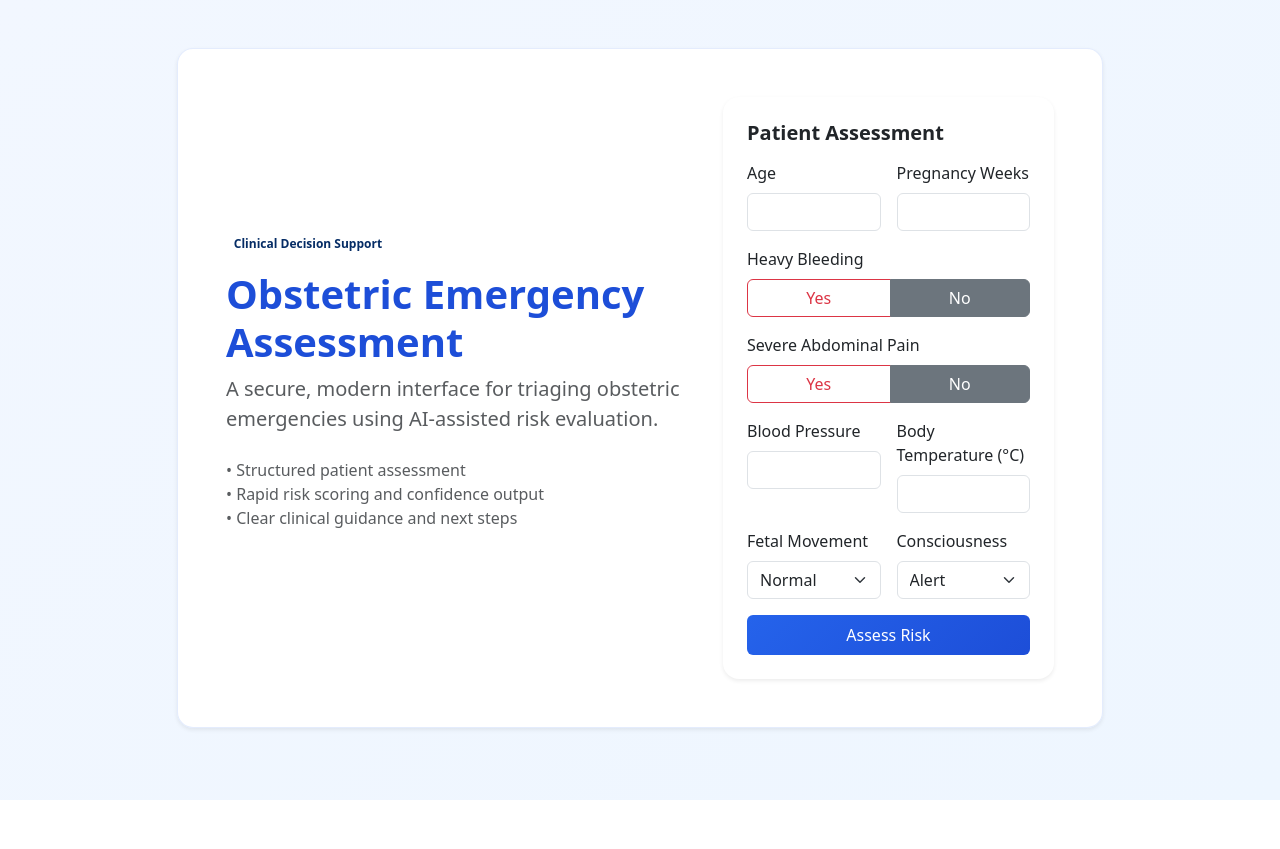
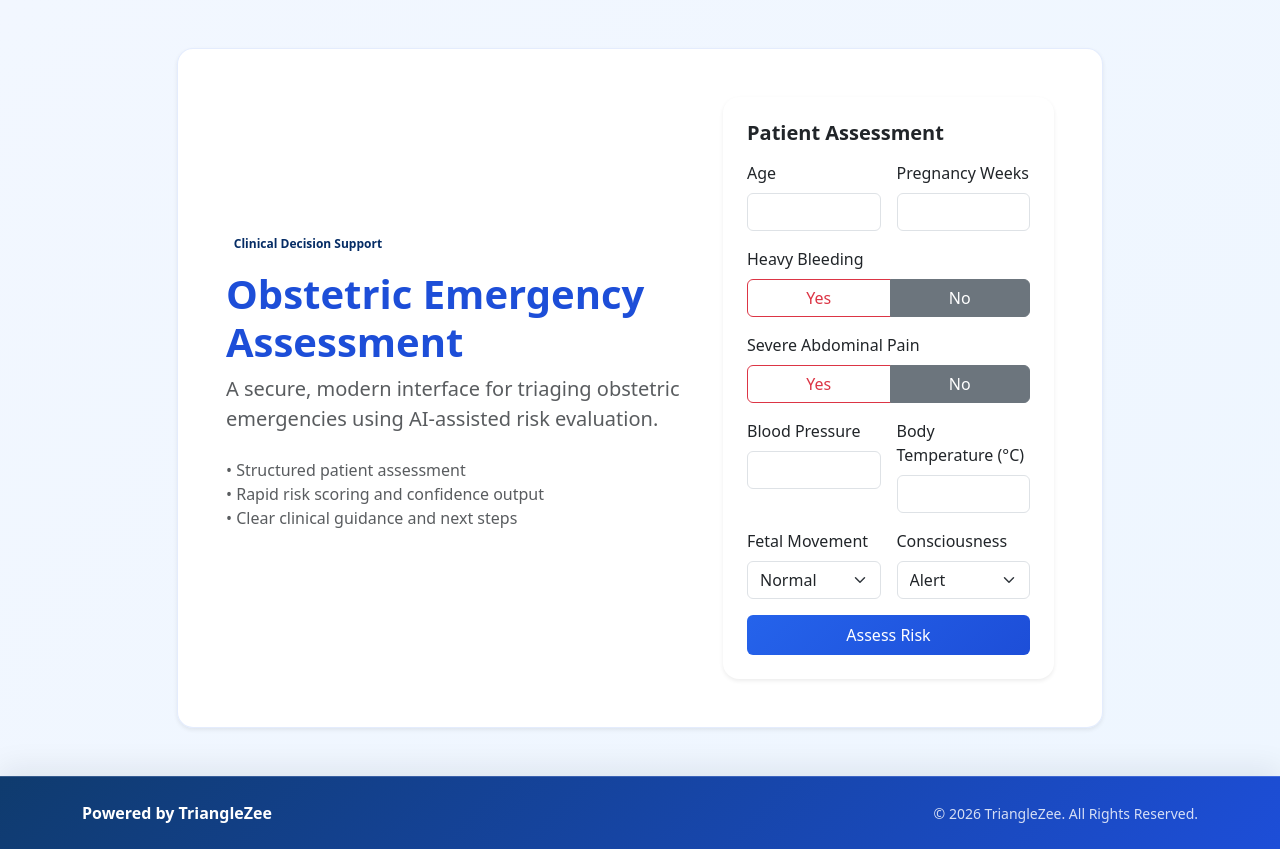
Before and after one commit to zeeza10/AI-Obstetric-Emergency-Decision-Support-System, a Flask app: page / in a window 1280 px wide. Before the commit the page ends 800 px from the top, so only its background shows below. Run offline with Flask 3, Linux system fonts and the light colour scheme.

Commit message:
Refactor project into modular architecture

```diff
--- a/app.py
+++ b/app.py
@@ -11,8 +11,7 @@ from core import (
     MissingValueError,
 )
 from core.explanation import generate_shap_explanation
-from core.patient import PatientInfo
-from predict import predict_risk
+from predict import predict_from_form_data
 
 app = Flask(__name__, template_folder="templates", static_folder="static")
 
@@ -27,35 +26,7 @@ def index() -> str:
 def predict() -> str:
     """Process the patient form and render the assessment result."""
     try:
-        age = int(request.form.get("age", "0"))
-        pregnancy_weeks = int(request.form.get("pregnancy_weeks", "0"))
-        heavy_bleeding = request.form.get("heavy_bleeding") == "true"
-        severe_abdominal_pain = request.form.get("severe_abdominal_pain") == "true"
-        blood_pressure = int(request.form.get("blood_pressure", "0"))
-        body_temperature = float(request.form.get("body_temperature", "0"))
-        fetal_movement = request.form.get("fetal_movement", "Normal")
-        consciousness = request.form.get("consciousness", "Alert")
-
-        result = predict_risk(
-            age=age,
-            pregnancy_weeks=pregnancy_weeks,
-            heavy_bleeding=heavy_bleeding,
-            severe_abdominal_pain=severe_abdominal_pain,
-            blood_pressure=blood_pressure,
-            body_temperature=body_temperature,
-            fetal_movement=fetal_movement,
-            consciousness=consciousness,
-        )
-        patient = PatientInfo(
-            age=age,
-            pregnancy_weeks=pregnancy_weeks,
-            heavy_bleeding=heavy_bleeding,
-            severe_abdominal_pain=severe_abdominal_pain,
-            blood_pressure=blood_pressure,
-            body_temperature=body_temperature,
-            fetal_movement=fetal_movement,
-            consciousness=consciousness,
-        )
+        result, patient = predict_from_form_data(request.form)
         explanation = generate_shap_explanation(patient, result)
         risk_class = result.risk_level.lower().replace(" ", "-")
         return render_template(
--- a/core/recommendation.py
+++ b/core/recommendation.py
@@ -2,9 +2,10 @@
 
 from __future__ import annotations
 
-from typing import Dict, Tuple
+from typing import TYPE_CHECKING, Dict, Tuple
 
-from .risk_engine import AssessmentResult
+if TYPE_CHECKING:
+    from .risk_engine import AssessmentResult
 
 
 def get_clinical_guidance(risk_level: str) -> Tuple[str, str]:
--- a/predict.py
+++ b/predict.py
@@ -8,7 +8,7 @@ backends.
 
 from __future__ import annotations
 
-from typing import Optional
+from typing import Mapping, Optional, Tuple
 
 from core import (
     AssessmentResult,
@@ -19,7 +19,39 @@ from core import (
     validate_patient_information,
 )
 
-__all__ = ["PatientInfo", "AssessmentResult", "RiskEngine", "RuleBasedRiskEngine", "ModelRiskEngine", "predict_risk"]
+__all__ = [
+    "PatientInfo",
+    "AssessmentResult",
+    "RiskEngine",
+    "RuleBasedRiskEngine",
+    "ModelRiskEngine",
+    "create_patient",
+    "predict_from_form_data",
+    "predict_risk",
+]
+
+
+def create_patient(
+    age: int,
+    pregnancy_weeks: int,
+    heavy_bleeding: bool,
+    severe_abdominal_pain: bool,
+    blood_pressure: int,
+    body_temperature: float,
+    fetal_movement: str,
+    consciousness: str,
+) -> PatientInfo:
+    """Create a PatientInfo instance from explicit clinical inputs."""
+    return PatientInfo(
+        age=age,
+        pregnancy_weeks=pregnancy_weeks,
+        heavy_bleeding=heavy_bleeding,
+        severe_abdominal_pain=severe_abdominal_pain,
+        blood_pressure=blood_pressure,
+        body_temperature=body_temperature,
+        fetal_movement=fetal_movement,
+        consciousness=consciousness,
+    )
 
 
 def predict_from_patient(patient: PatientInfo, engine: Optional[RiskEngine] = None) -> AssessmentResult:
@@ -27,6 +59,34 @@ def predict_from_patient(patient: PatientInfo, engine: Optional[RiskEngine] = No
     validate_patient_information(patient)
     active_engine = engine or ModelRiskEngine()
     return active_engine.assess_risk(patient)
+
+
+def predict_from_form_data(
+    form_data: Mapping[str, object],
+    engine: Optional[RiskEngine] = None,
+) -> Tuple[AssessmentResult, PatientInfo]:
+    """Assess risk from a request-like form mapping while keeping parsing centralized."""
+    age = int(str(form_data.get("age", "0")))
+    pregnancy_weeks = int(str(form_data.get("pregnancy_weeks", "0")))
+    heavy_bleeding = str(form_data.get("heavy_bleeding", "false")) == "true"
+    severe_abdominal_pain = str(form_data.get("severe_abdominal_pain", "false")) == "true"
+    blood_pressure = int(str(form_data.get("blood_pressure", "0")))
+    body_temperature = float(str(form_data.get("body_temperature", "0")))
+    fetal_movement = str(form_data.get("fetal_movement", "Normal"))
+    consciousness = str(form_data.get("consciousness", "Alert"))
+
+    patient = create_patient(
+        age=age,
+        pregnancy_weeks=pregnancy_weeks,
+        heavy_bleeding=heavy_bleeding,
+        severe_abdominal_pain=severe_abdominal_pain,
+        blood_pressure=blood_pressure,
+        body_temperature=body_temperature,
+        fetal_movement=fetal_movement,
+        consciousness=consciousness,
+    )
+    result = predict_from_patient(patient, engine=engine)
+    return result, patient
 
 
 def predict_risk(
@@ -68,7 +128,7 @@ def predict_risk(
     AssessmentResult
         Structured risk assessment output.
     """
-    patient = PatientInfo(
+    patient = create_patient(
         age=age,
         pregnancy_weeks=pregnancy_weeks,
         heavy_bleeding=heavy_bleeding,
--- a/static/styles.css
+++ b/static/styles.css
@@ -2,6 +2,17 @@ body {
     background: linear-gradient(135deg, #f2f7ff 0%, #eef6ff 100%);
     color: #18324a;
     min-height: 100vh;
+    margin: 0;
+}
+
+.page-shell {
+    min-height: 100vh;
+    display: flex;
+    flex-direction: column;
+}
+
+.content-wrap {
+    flex: 1;
 }
 
 .hero-card {
@@ -25,3 +36,20 @@ body {
 .card {
     border: 1px solid rgba(15, 23, 42, 0.08);
 }
+
+.footer-bar {
+    background: linear-gradient(135deg, #0f3b6e 0%, #1d4ed8 100%);
+    color: #ffffff;
+    border-top: 1px solid rgba(255, 255, 255, 0.16);
+    box-shadow: 0 -8px 30px rgba(15, 23, 42, 0.08);
+}
+
+.footer-bar .footer-meta {
+    color: rgba(255, 255, 255, 0.82);
+}
+
+@media (max-width: 767.98px) {
+    .footer-bar .text-md-end {
+        text-align: left !important;
+    }
+}
--- a/templates/index.html
+++ b/templates/index.html
@@ -8,6 +8,8 @@
     <link rel="stylesheet" href="{{ url_for('static', filename='styles.css') }}">
 </head>
 <body>
+    <div class="page-shell">
+        <main class="content-wrap">
             <div class="container py-5">
                 <div class="row justify-content-center">
                     <div class="col-lg-10">
@@ -95,5 +97,19 @@
                     </div>
                 </div>
             </div>
+        </main>
+        <footer class="footer-bar">
+            <div class="container py-4">
+                <div class="row align-items-center justify-content-between g-2">
+                    <div class="col-md-6">
+                        <div class="fw-semibold">Powered by TriangleZee</div>
+                    </div>
+                    <div class="col-md-6 text-md-end">
+                        <div class="small footer-meta">© 2026 TriangleZee. All Rights Reserved.</div>
+                    </div>
+                </div>
+            </div>
+        </footer>
+    </div>
 </body>
 </html>
```
Also changed, not shown: templates/result.html (+16 -0 lines), static/explanations/feature_importance.svg, static/explanations/waterfall.svg. Lines whose indentation alone changed are shown as unchanged.
